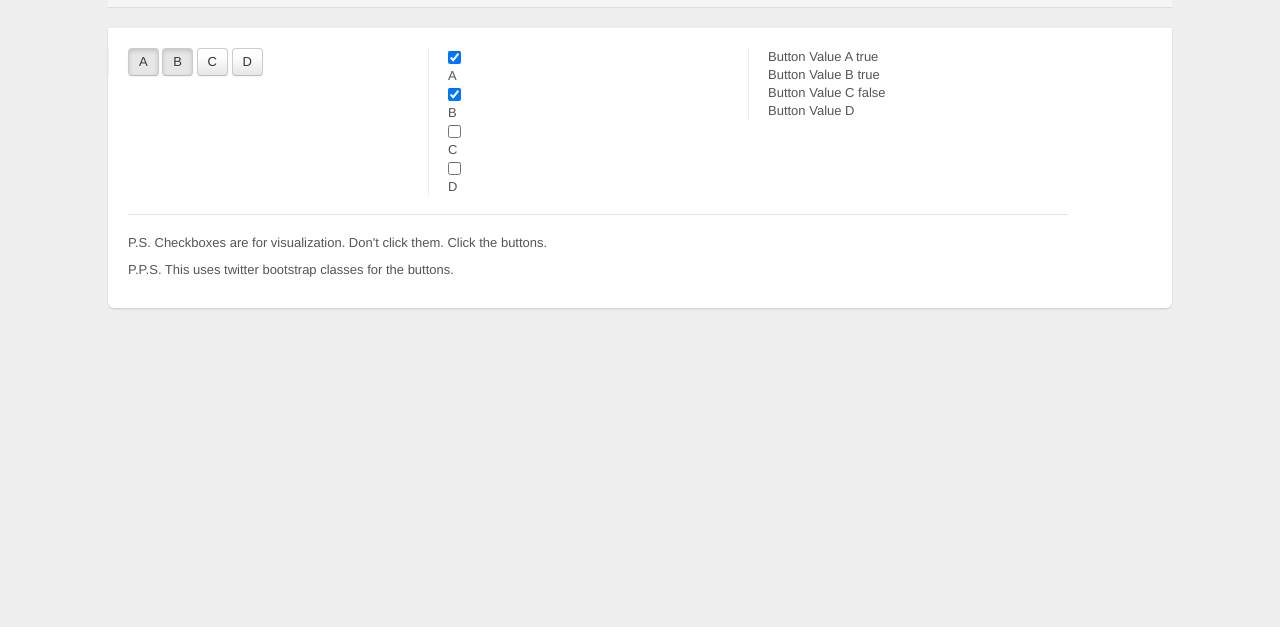
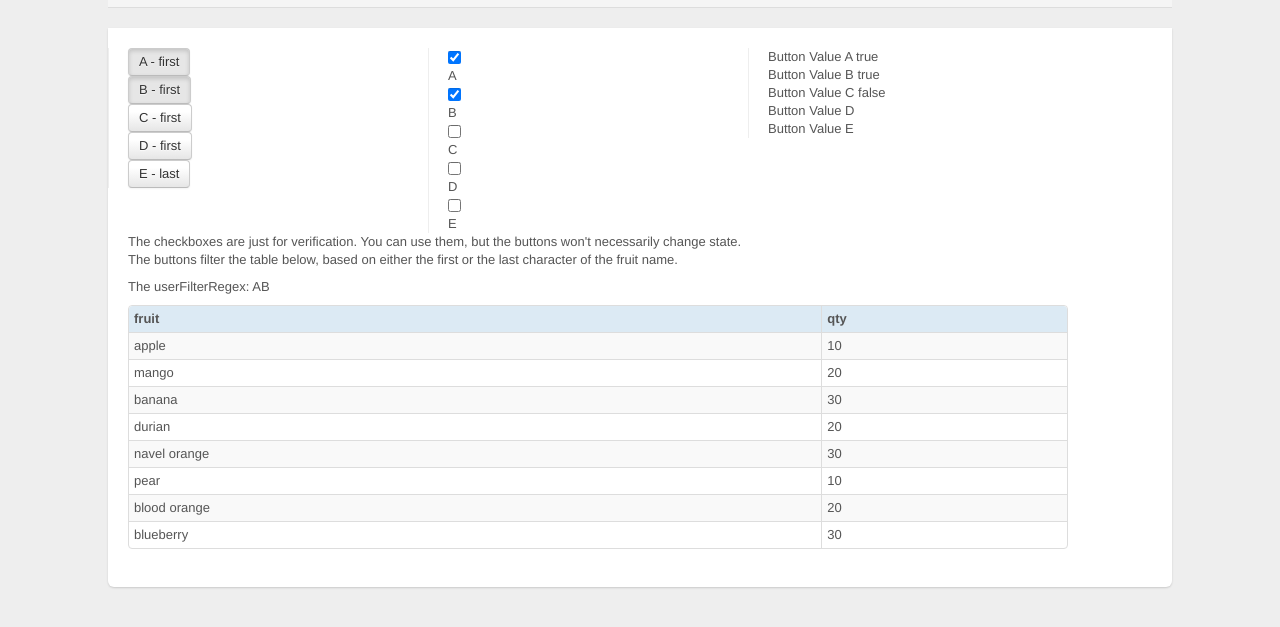
Before and after one commit to danlmarmot/angular-snippets, a plain HTML site: page buttoncheck/index.html in a window 1280 px wide. Shown: the part 79-706 px from the top of the page. Drawn offline with nearby package versions, Linux system fonts and the light colour scheme.

Commit message:
adding button checking

```diff
--- a/buttoncheck/app.js
+++ b/buttoncheck/app.js
@@ -5,14 +5,77 @@ angular.module('bcApp').config(function($interpolateProvider) {
     $interpolateProvider.endSymbol('}]}');
 });
 
-angular.module('bcApp').controller("buttonCheckCtrl", function checkboxButtons($scope) {
-    $scope.buttonVals =
-        {
-            "A":true,
-            "B":true,
-            "C":false
-        };
+angular.module('bcApp').factory('configFactory', ['$window', function(win) {
+    return {
+        getFruitList: function() {
+            return win.fruitList;
+        }
+    }
+}]);
+
+angular.module('bcApp').controller("buttonCheckCtrl", function checkboxButtons($scope, configFactory) {
+    $scope.fruitList = configFactory.getFruitList();
+
+    $scope.buttonVals = { "A":true, "B":true, "C":false };
+
+    //$scope.userFilterRegEx = buildUserFilterRegEx($scope.buttonVals);
+
+    $scope.$watch('buttonVals', function() {
+        $scope.userFilterRegEx = buildUserFilterRegEx($scope.buttonVals);
+    }, true);
+
+    //build out the table and add sorting
+    $scope.fruitsTable = getFruitTable($scope.fruitList, $scope.buttonVals);
 });
+
+function buildUserFilterRegEx(b) {
+    // Interprets userFilter selections.
+    // Note each button is specially handled
+
+    var r = "";
+
+    if (b.A) {
+        r += "A";
+    }
+
+    if (b.B) {
+        r += "B";
+    }
+
+    if (b.C) {
+        r += "C";
+    }
+
+    if (b.D) {
+        r += "D";
+    }
+
+    if (b.E) {
+        r += "E";
+    }
+
+    return r;
+}
+
+function getFruitTable(fruitList, userFilters) {
+    var r = {};
+
+    // Build headers
+    r.tableHead = [ {display: "Froot", name: "fruit"} ];  // leftmost column
+    r.tableHead.push({display: "Quantity", name: "qty"}); // next column
+
+    // build tableBody
+    r.tableGrid =[];
+
+    fruitList.forEach( function(f) {
+        var tableGridRow = {"fruit": f.name};
+        tableGridRow["qty"] = f.qty;
+
+        r.tableGrid.push(tableGridRow);
+    });
+
+    return r;
+}
 
 angular.module('bcApp').directive('buttonCheck', function() {
     return {
@@ -21,30 +84,24 @@ angular.module('bcApp').directive('buttonCheck', function() {
         link : function($scope, element, attr, ctrl) {
 
             angular.element(element).bind('click', function() {
-
                 // toggle the class
                 angular.element(element).toggleClass('active');
 
                 // change the model state
                 if (ctrl.$viewValue) {
-                    $scope.$apply(
-                        ctrl.$setViewValue(false)
-                    )
+                    $scope.$apply(ctrl.$setViewValue(false))
                 } else {
-                    $scope.$apply(
-                        ctrl.$setViewValue(true)
-                    )
+                    $scope.$apply(ctrl.$setViewValue(true))
                 }
-
             });
 
             ctrl.$render = function() {
                 if (ctrl.$viewValue) {
                     angular.element(element).toggleClass('active');
+                } else {
+                    angular.element(element).toggleClass('inactive');
                 }
             };
-
         }
-
     };
 });
--- a/buttoncheck/index.html
+++ b/buttoncheck/index.html
@@ -6,6 +6,18 @@
 
     <script src="http://ajax.googleapis.com/ajax/libs/angularjs/1.0.5/angular.min.js"></script>
     <script src="app.js"></script>
+    <script>
+              var fruitList = [
+                {"name": "apple", "qty": 10},
+                {"name": "mango", "qty": 20},
+                {"name": "banana", "qty": 30},
+                {"name": "durian", "qty": 20},
+                {"name": "navel orange", "qty": 30},
+                {"name": "pear", "qty": 10},
+                {"name": "blood orange", "qty": 20},
+                {"name": "blueberry", "qty": 30}
+              ];
+     </script>
 
   </head>
 
@@ -21,10 +33,11 @@
       <div class="row">
 
           <div class="span4">
-          <button button-check class="btn" ng-model="buttonVals['A']">A</button>
-          <button button-check class="btn" ng-model="buttonVals['B']">B</button>
-          <button button-check class="btn" ng-model="buttonVals['C']">C</button>
-          <button button-check class="btn" ng-model="buttonVals['D']">D</button>
+          <button button-check class="btn" ng-model="buttonVals['A']">A - first</button><br>
+          <button button-check class="btn" ng-model="buttonVals['B']">B - first</button><br>
+          <button button-check class="btn" ng-model="buttonVals['C']">C - first</button><br>
+          <button button-check class="btn" ng-model="buttonVals['D']">D - first</button><br>
+          <button button-check class="btn" ng-model="buttonVals['E']">E - last</button>
           </div>
 
           <div class="span4">
@@ -32,6 +45,7 @@
           <input type="checkbox" ng-model="buttonVals['B']"> B
           <input type="checkbox" ng-model="buttonVals['C']"> C
           <input type="checkbox" ng-model="buttonVals['D']"> D
+          <input type="checkbox" ng-model="buttonVals['E']"> E
           </div>
 
           <div class="span4">
@@ -39,20 +53,38 @@
           Button Value B {[{buttonVals['B']}]}<br/>
           Button Value C {[{buttonVals['C']}]}<br/>
           Button Value D {[{buttonVals['D']}]}<br/>
+          Button Value E {[{buttonVals['E']}]}<br/>
           </div>
+     </div>
 
+      <div class="row">
+          <div class="span12">
+            <p>The checkboxes are just for verification.  You can use them, but the buttons won't necessarily change
+              state.
+            <br>The buttons filter the table below, based on either the first or the last character of the fruit name.
 
+            <p>The userFilterRegex: {[{userFilterRegEx}]}</p>
+          </div>
 
       </div>
 
       <div class="row">
+          <div class="span12">
+          <table class="table-bordered table-striped table-condensed table small">
+            <thead>
+            <tr>
+                <!--<th ng:repeat="th in fruitsTable.tableHead" ng:class="sortClass(th.name)" ng:click="changeSorting(th.name)">{{th.display}}</th>-->
+                <th>fruit</th><th>qty</th>
+            </tr>
+            </thead>
+            <tbody>
+            <tr ng-repeat="row in fruitsTable.tableGrid">
+                <td ng-repeat="th in fruitsTable.tableHead">{[{row[th.name]}]}</td>
+            </tr>
+            </tbody>
+          </table>
 
-          <div class="span12">
-              <hr>
-            <p>P.S. Checkboxes are for visualization. Don't click them. Click the buttons.
-            <p>P.P.S. This uses twitter bootstrap classes for the buttons.
           </div>
-
       </div>
 
     </div>
```
